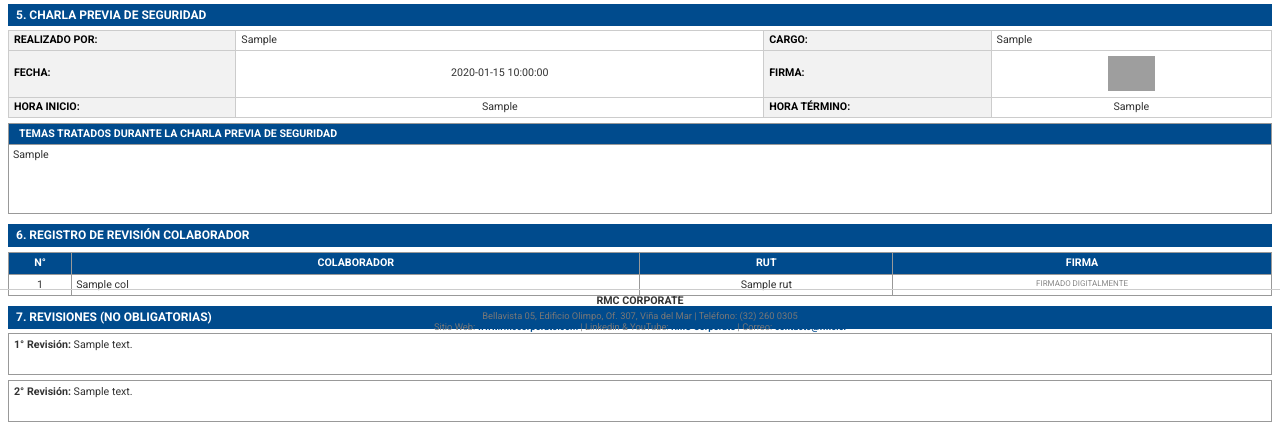
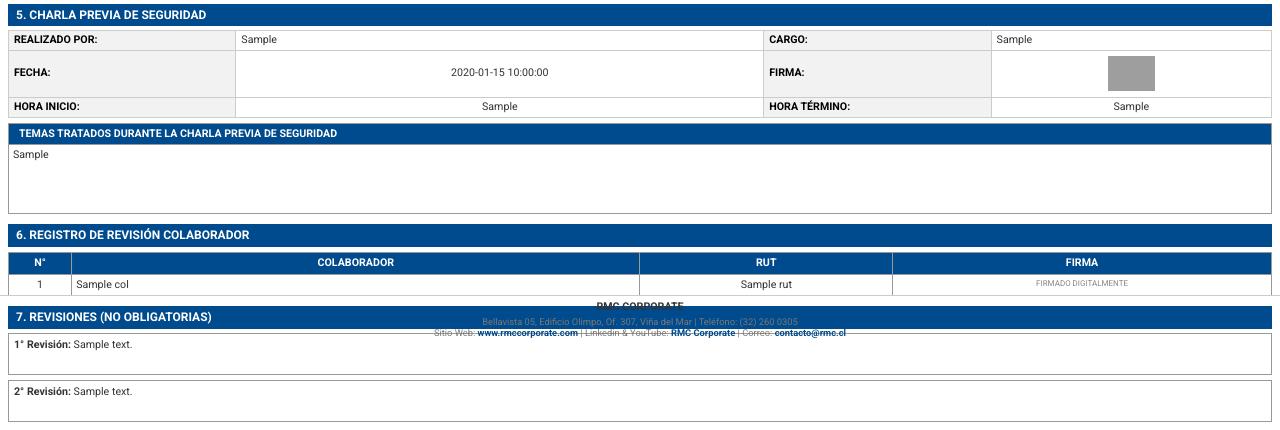
Before and after one commit to joachez17/RMC-Generador-Documentos, a Python web app: template templates/ast_final.html in a window 1280 px wide. Shown: the part 524-954 px from the top of the page. Run offline with Jinja, Linux system fonts and the light colour scheme; the template is opened without the code that fills it: most values are stand-ins (such as "Sample title", 1, 10 or a date in 2020); grey boxes marked "Sample" are stand-in pictures; grey boxes are pictures that could not be loaded.

Commit message:
Soluciones footer

```diff
--- a/templates/ast_final.html
+++ b/templates/ast_final.html
@@ -10,8 +10,8 @@
             size: A4;
             margin-left: 1cm;
             margin-right: 1cm;
-            margin-top: 3.5cm; /* Espacio para Header */
-            margin-bottom: 3cm; /* Espacio para Footer */
+            margin-top: 3.5cm;
+            margin-bottom: 3.5cm; /* Espacio amplio abajo para evitar choques */
         }
 
         body {
@@ -24,7 +24,7 @@
         /* === 2. HEADER FIJO === */
         .header-fixed {
             position: fixed;
-            top: -2.8cm;
+            top: -3cm;
             left: 0;
             right: 0;
             height: 2.5cm;
@@ -33,17 +33,15 @@
         }
 
         /* === 3. FOOTER FIJO === */
-        .footer {
+        .footer-fixed {
             position: fixed;
-            bottom: -2.5cm;
+            bottom: -3cm;
             left: 0;
             right: 0;
-            height: 2cm;
+            height: 2.5cm;
             text-align: center;
             font-size: 7pt;
             color: #777;
-            border-top: 1px solid #ccc;
-            padding-top: 5px;
         }
 
         .footer-company { font-weight: bold; color: #333; font-size: 8pt; margin-bottom: 2px; }
@@ -103,13 +101,15 @@
         </table>
     </div>
 
-    <div class="footer">
+    <div class="footer-fixed">
+        <div style="border-top: 1px solid #ccc; padding-top: 5px;">
             <div class="footer-company">RMC CORPORATE</div>
             <div>Bellavista 05, Edificio Olimpo, Of. 307, Viña del Mar | Teléfono: (32) 260 0305</div>
             <div>
                 Sitio Web: <span class="footer-link">www.rmccorporate.com</span> |
                 Linkedin & YouTube: <span class="footer-link">RMC Corporate</span> |
                 Correo: <span class="footer-link">contacto@rmc.cl</span>
+            </div>
         </div>
     </div>
 
```
Also changed, not shown: templates/checklist.html (+15 -19 lines). Lines whose indentation alone changed are shown as unchanged.
